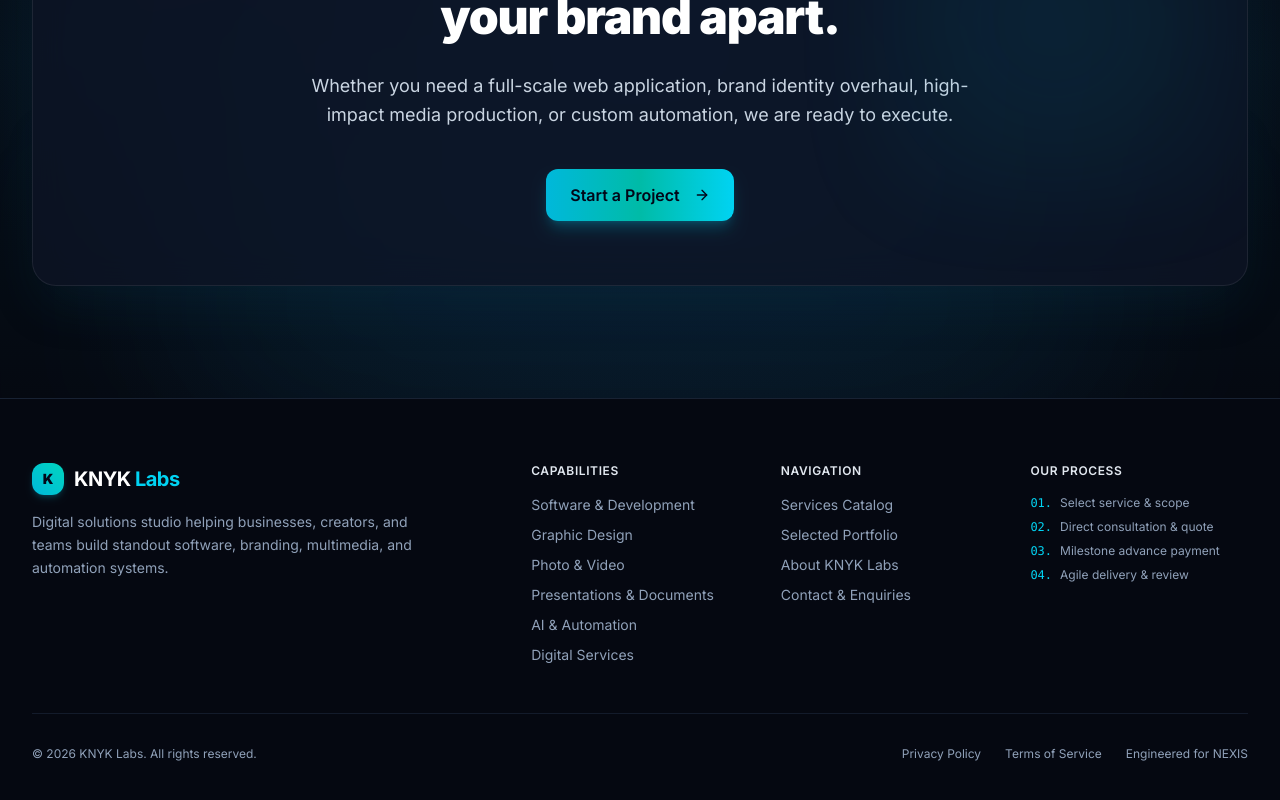
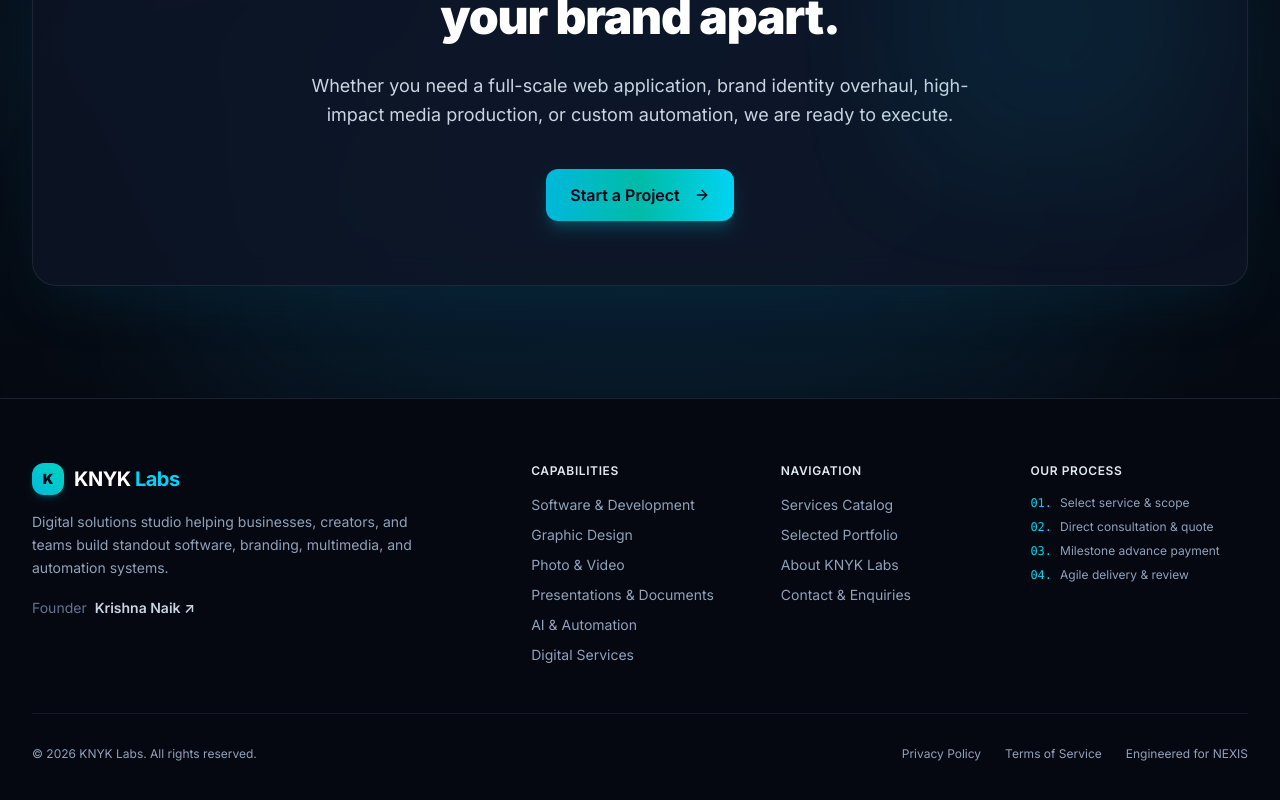
Before and after one commit to KrishnaNaik6/KNYK-Labs, a Next.js app: page / in a window 1280 px wide. Shown: the part 5707-6507 px from the top of the page. Built offline with nearby package versions, Linux system fonts and the light colour scheme; no server answers.

Commit message:
feat: add founder portfolio link to footer

```diff
--- a/components/layout/Footer.tsx
+++ b/components/layout/Footer.tsx
@@ -78,6 +78,17 @@ export const Footer: React.FC<{ contact?: KnykPublicContact | null }> = ({ conta
             <p className="text-sm text-slate-400 leading-relaxed max-w-sm">
               {footerDescription}
             </p>
+
+            <a
+              href="https://krishna-naik.vercel.app/"
+              target="_blank"
+              rel="noopener noreferrer"
+              className="inline-flex items-center gap-2 text-sm text-slate-300 hover:text-cyan-400 transition-colors"
+              aria-label="Visit Krishna Naik's portfolio"
+            >
+              <span className="text-slate-500">Founder</span>
+              <span className="font-semibold">Krishna Naik ↗</span>
+            </a>
 
             <div className="pt-2 flex flex-col space-y-2 text-sm text-slate-300">
               {whatsappUrl && contact?.whatsappNumber && (
```
